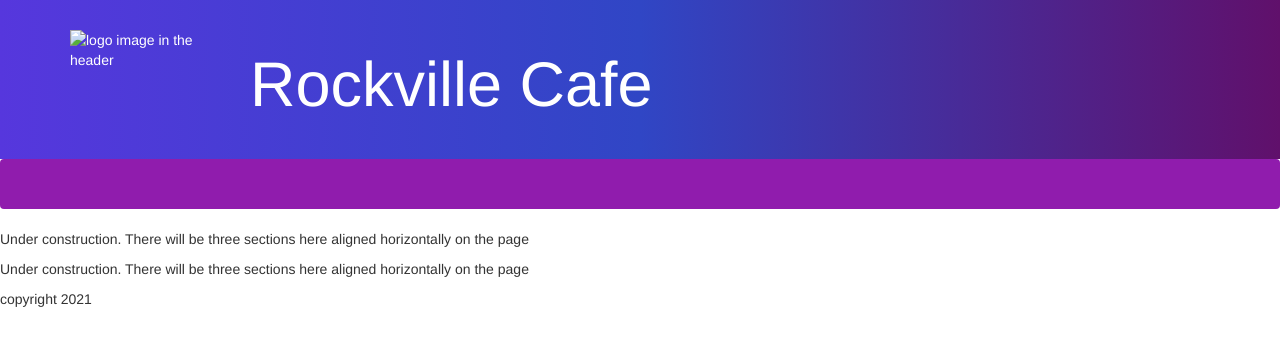
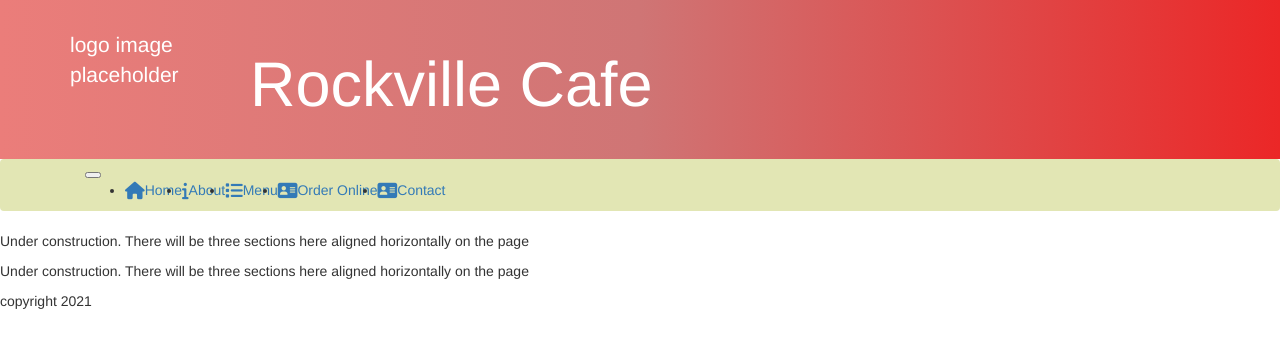
Before and after one commit to roylowe/rockville-cafe, a website: page index.html in a window 1280 px wide. Drawn offline with nearby package versions, Linux system fonts and the light colour scheme.

Commit message:
added navbar

```diff
--- a/css/styles.css
+++ b/css/styles.css
@@ -1,10 +1,10 @@
 .jumbotron {
     margin: 0;
     padding: 30px;
-    background-image: linear-gradient(to right, #5637dd, #3046C5, #60106b);
+    background-image: linear-gradient(to right, #eb7d7a, #cf7575, #eb2727);
     color: white;
 }
 
 .navbar {
-    background-color: #901CAD;
+    background-color: #e2e6b4;
 }
--- a/index.html
+++ b/index.html
@@ -18,7 +18,8 @@
         <div class="container">
             <div class="row row-content align-items-center">
                 <div class="col-4 col-sm-3 col-md-2 align-self-center">
-                   <img src="assets\images\rockville-cafe-logo.png" class="img-fluid" alt="logo image in the header"/>
+                    <p>logo image placeholder</p>
+                    <!--  <img src="assets\images\rockville-cafe-logo.png" class="img-fluid" alt="logo image in the header"/>  -->
                 </div>
                 <div class="col">
                     <h1>Rockville Cafe</h1>
@@ -28,6 +29,19 @@
 
     </header>
     <nav class="navbar">
+        <div class="container">
+            <a class="navbar-brand" href="#"></a>
+            <button class="navbar-toggler" type="button" data-toggle="collapse" data-target="#nucampNavbar">
+                <span class="navbar-toggler-icon"></span>
+            </button>
+            <div class="collapse navbar-collapse" id="cafe-navbar">
+                <ul class="navbar-nav">
+                    <li class="nav-item active"><a class="nav-link" href="#"><i class="fa fa-home fa-lg"></i>Home</a></li>
+                    <li class="nav-item"><a class="nav-link" href="aboutus.html"><i class="fa fa-info fa-lg"></i>About</a></li>
+                    <li class="nav-item"><a class="nav-link" href="#"><i class="fa fa-list fa-lg"></i>Menu</a></li>
+                    <li class="nav-item"><a class="nav-link" href="orderonline.html"><i class="fa fa-address-card fa-lg"></i>Order Online</a></li>
+                    <li class="nav-item"><a class="nav-link" href="contactus.html"><i class="fa fa-address-card fa-lg"></i>Contact</a></li>
+                </ul>
 
     </nav>
     <!-- cafe information section division-->
```
Also changed, not shown: assets/images/rockville-cafe-logo.png (added), 2 other files.
